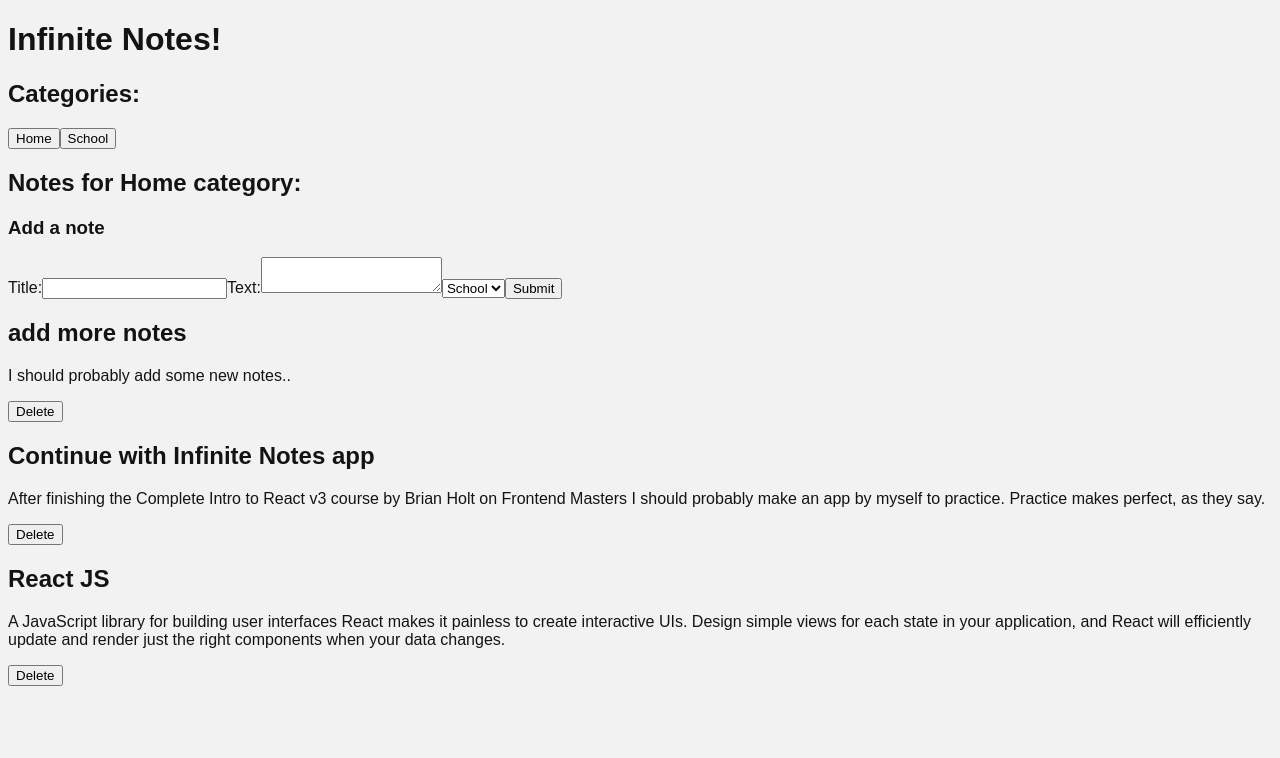
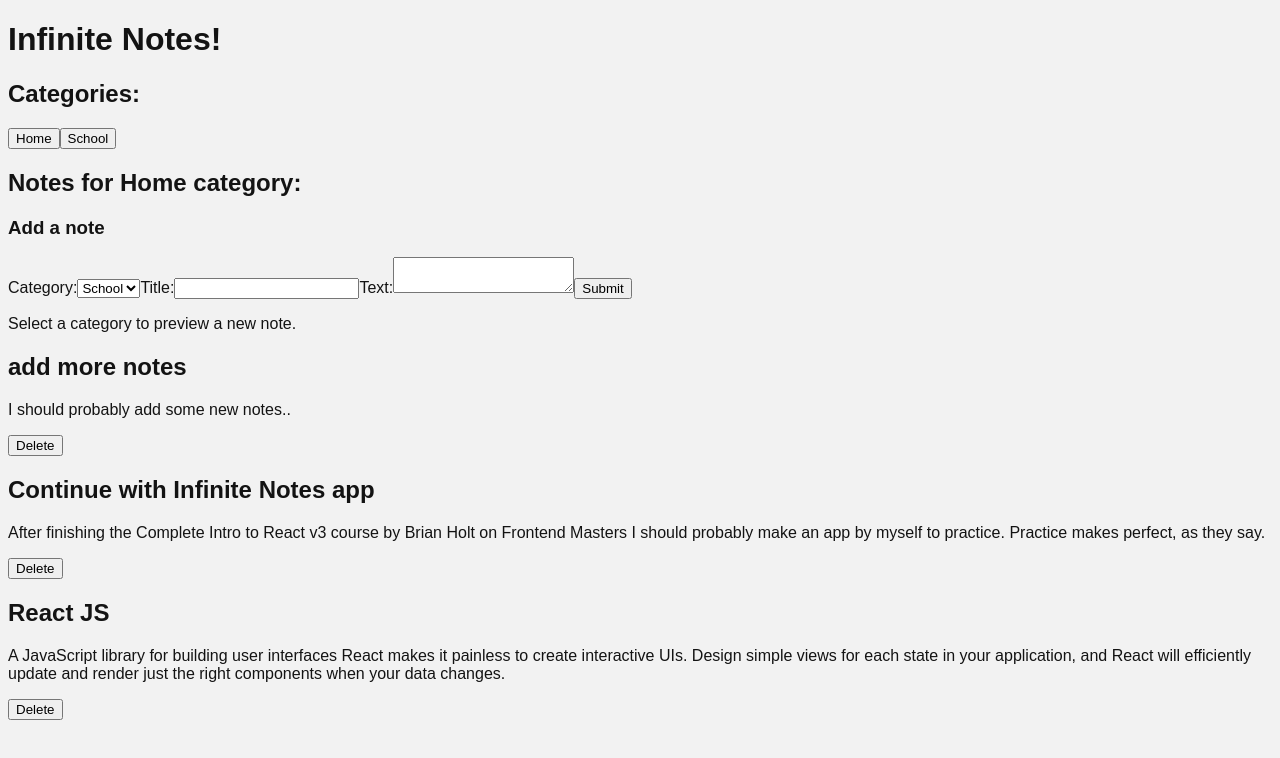
Before and after one commit to EddyVinck/Infinite-Notes, a React app: page / in a window 1280 px wide. Shown: the top 758 px of the page. Built offline with nearby package versions, Linux system fonts and the light colour scheme.

Commit message:
show new note preview

```diff
--- a/src/AddNote.jsx
+++ b/src/AddNote.jsx
@@ -1,18 +1,42 @@
 import React, { Component } from 'react';
-import { arrayOf } from 'prop-types';
+import { arrayOf, func } from 'prop-types';
 import category from './types';
 
 class AddNote extends Component {
   state = {
     newNote: {
       categoryID: '',
+      categoryName: '',
       title: '',
       text: '',
     },
   };
 
-  handleTextChange(val) {
-    this.setState({ newNote: { text: val } });
+  handleCategoryChange = (event) => {
+    const { selectedIndex } = event.target.options;
+    const { innerText } = event.target.options[selectedIndex];
+
+    // Still not keeping the text in the note preview for some reason
+    this.setState({ newNote: Object.assign({}, this.state.newNote, { categoryName: innerText }) }); // eslint-disable-line
+
+    this.setState({
+      newNote: {
+        categoryName: innerText,
+      },
+    });
+  };
+
+  handleInputChange = (event) => {
+    const { target } = event;
+    const value = target.type === 'checkbox' ? target.checked : target.value;
+    const { name } = target;
+
+    this.setState({ newNote: Object.assign({}, this.state.newNote, { [name]: value }) }); // eslint-disable-line
+  };
+
+  handleSubmit() {
+    const { addNote } = this.props;
+    addNote();
   }
 
   render() {
@@ -21,25 +45,54 @@ class AddNote extends Component {
     return (
       <div className="add-notes">
         <h3>Add a note</h3>
-        <form action="">
+        <form onSubmit={this.handleSubmit} action="">
+          {/* eslint-disable-next-line jsx-a11y/label-has-for */}
+          <label htmlFor="category">
+            Category:
+            {/* onChange is causing the following:
+                Warning: A component is changing a controlled input of type text to be uncontrolled.
+            */}
+            <select value={newNote.categoryID} name="category" onChange={this.handleCategoryChange}>
+              {availableCategories.map((cat) => (
+                <option key={cat.categoryID} value={cat.categoryID}>
+                  {cat.categoryName}
+                </option>
+              ))}
+            </select>
+          </label>
           <label htmlFor="title">
             Title:
-            <input type="text" id="title" name="title" value={newNote.title} />
+            <input
+              type="text"
+              id="title"
+              name="title"
+              value={newNote.title}
+              onChange={this.handleInputChange}
+            />
           </label>
           {/* eslint-disable-next-line jsx-a11y/label-has-for */}
           <label htmlFor="myText">
             Text:
-            <textarea name="myText" id="text" value={newNote.text} type="text" />
+            <textarea
+              name="text"
+              id="text"
+              value={newNote.text}
+              type="text"
+              onChange={this.handleInputChange}
+            />
           </label>
-          <select value={newNote.categoryID} name="">
-            {availableCategories.map((cat) => (
-              <option key={cat.categoryID} value={cat.categoryID}>
-                {cat.categoryName}
-              </option>
-            ))}
-          </select>
+
           <button type="submit">Submit</button>
         </form>
+        {newNote.categoryName !== '' ? (
+          <div>
+            <h3>Your new note for the {newNote.categoryName} category like:</h3>
+            <h4>{newNote.title}</h4>
+            <p>{newNote.text}</p>
+          </div>
+        ) : (
+          <p>Select a category to preview a new note.</p>
+        )}
       </div>
     );
   }
@@ -47,6 +100,7 @@ class AddNote extends Component {
 
 AddNote.propTypes = {
   availableCategories: arrayOf(category).isRequired,
+  addNote: func.isRequired,
 };
 
 export default AddNote;
--- a/src/App.jsx
+++ b/src/App.jsx
@@ -28,6 +28,8 @@ class App extends Component {
     this.setState({ selectedCategory: newCategory });
   };
 
+  addNote = () => {};
+
   render() {
     const { allNotes, selectedCategory } = this.state;
     const notesToView = selectedCategory !== null ? selectedCategory : allNotes;
@@ -35,7 +37,11 @@ class App extends Component {
     return (
       <div>
         <h1>Infinite Notes!</h1>
-        <Notes notes={notesToView} navigateCategory={this.navigateCategory} />
+        <Notes
+          notes={notesToView}
+          navigateCategory={this.navigateCategory}
+          addNote={this.addNote}
+        />
       </div>
     );
   }
--- a/src/Notes.jsx
+++ b/src/Notes.jsx
@@ -1,4 +1,3 @@
-/* eslint-disable no-console */
 import React, { Component, Fragment } from 'react';
 import { func } from 'prop-types';
 import Note from './Note';
@@ -13,12 +12,12 @@ class Notes extends Component {
   handleDeleteNote = () => {};
 
   render() {
-    const { notes, navigateCategory } = this.props;
+    const { notes, navigateCategory, addNote } = this.props;
     return (
       <Fragment>
         <Categories categories={notes.categories} navigateCategory={navigateCategory} />
         <h2>Notes for {notes.categoryName} category:</h2>
-        <AddNotes availableCategories={notes.categories} />
+        <AddNotes addNote={addNote} availableCategories={notes.categories} />
         <div className="Notes">
           {notes.notes.map((note) => (
             <Note key={note.id} note={note} handleDeleteNote={this.handleDeleteNote} />
@@ -29,6 +28,10 @@ class Notes extends Component {
   }
 }
 
-Notes.propTypes = { notes: category.isRequired, navigateCategory: func.isRequired };
+Notes.propTypes = {
+  notes: category.isRequired,
+  navigateCategory: func.isRequired,
+  addNote: func.isRequired,
+};
 
 export default Notes;
```
